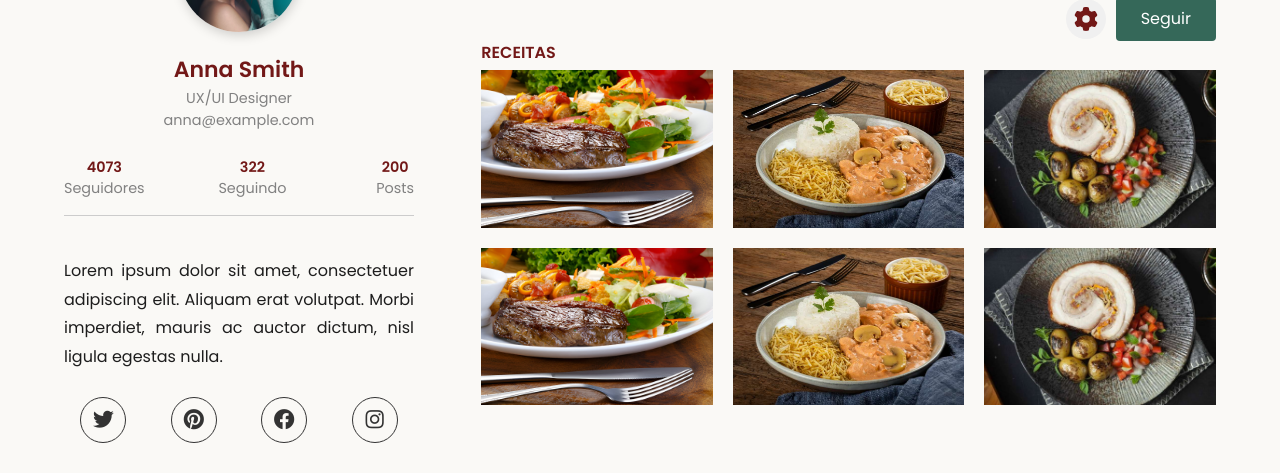
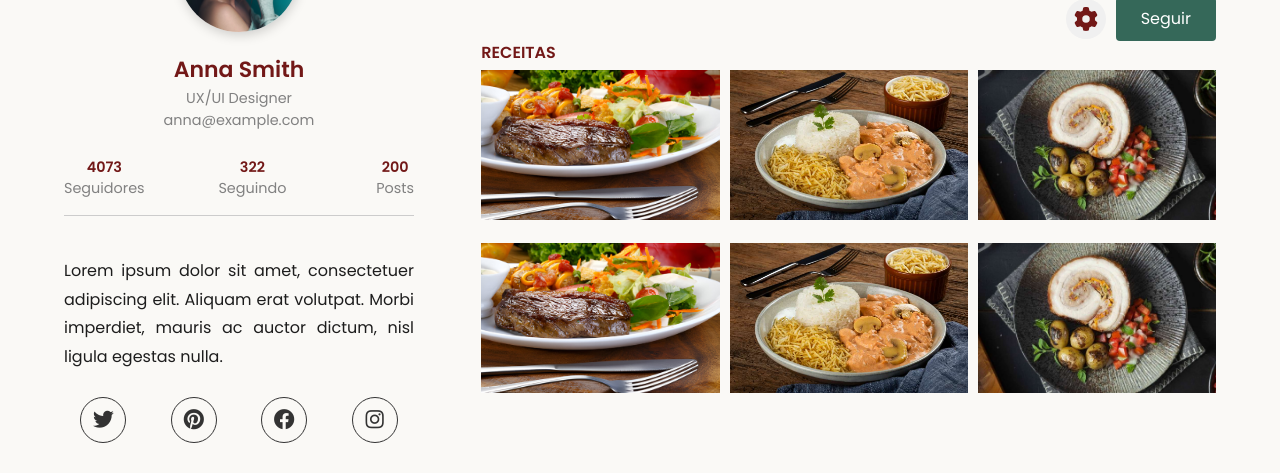
Before and after one commit to Nyfeu/Cookster, a React (Vite) app in the folder front/: page /user in a window 1280 px wide. Shown: the part 324-797 px from the top of the page. Built offline with nearby package versions, Linux system fonts and the light colour scheme.

Commit message:
fix(page-profile): torna o scrollbar do painel de receitas invisivel caso o numero de receitas seja menor que seis

```diff
--- a/front/src/components/ProfilePage/PageProfile.css
+++ b/front/src/components/ProfilePage/PageProfile.css
@@ -180,16 +180,28 @@ a {
 .header__wrapper .cols__container .right__col .photos {
   display: grid;
   grid-template-columns: repeat(auto-fill, minmax(190px, 1fr));
-  gap: 20px;
+  gap: 10px;
   padding: 5px;
 }
-.header__wrapper .cols__container .right__col .photos img {
+
+
+.header__wrapper .cols__container .right__col .photos .img {
+  width: 100%;
+  height: 150px;
+  overflow: hidden;
+  position: relative;
+}
+
+
+.header__wrapper .cols__container .right__col .photos .img img{
+  width: 100%;
+  height: 100%;
   max-width: 100%;
   display: block;
   height: 100%;
   object-fit: cover;
 }
-.header__wrapper .cols__container .right__col .photos img:hover {
+.header__wrapper .cols__container .right__col .photos .img img:hover {
 
     filter: brightness(90%);
   opacity: 0.85;
--- a/front/src/components/ProfilePage/components/PainelReceitas.jsx
+++ b/front/src/components/ProfilePage/components/PainelReceitas.jsx
@@ -5,21 +5,35 @@ const PainelReceitas = (props) => {
     return (
         <div className="photos">
             <a href="">
-            <img src="Prato_1.jpeg" alt="Photo" />
+                <div className="img">
+                <img src="Prato_1.jpeg" alt="Photo" />
+                </div>
             </a>
             <a href="">
-            <img src="Prato_2.jpg" alt="Photo" />
+            <div className="img">
+                <img src="Prato_2.jpg" alt="Photo" />
+                </div>
             </a>
             <a href="">
-            <img src="Prato_3.jpg" alt="Photo" />
+            <div className="img">
+                <img src="Prato_3.jpg" alt="Photo" />
+                </div>
             </a>
             <a href="">
-            <img src="Prato_1.jpeg" alt="Photo" />
+                <div className="img">
+                <img src="Prato_1.jpeg" alt="Photo" />
+                </div>
             </a>
             <a href="">
-            <img src="Prato_2.jpg" alt="Photo" />
+            <div className="img">
+                <img src="Prato_2.jpg" alt="Photo" />
+                </div>
             </a>
-            <a href=""><img src="Prato_3.jpg" alt="Photo" /></a>
+            <a href="">
+            <div className="img">
+                <img src="Prato_3.jpg" alt="Photo" />
+                </div>
+            </a>
         </div>
     )
 }
```
